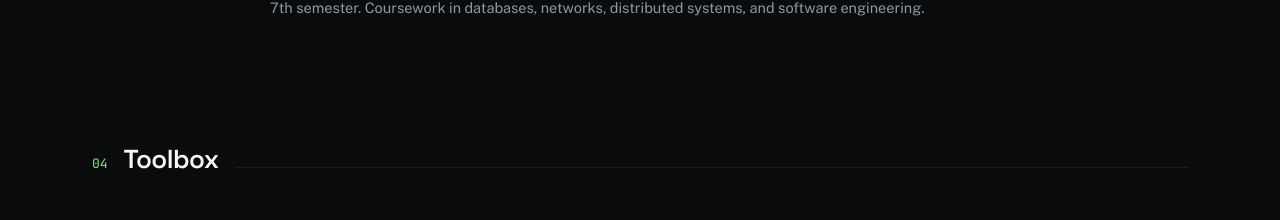
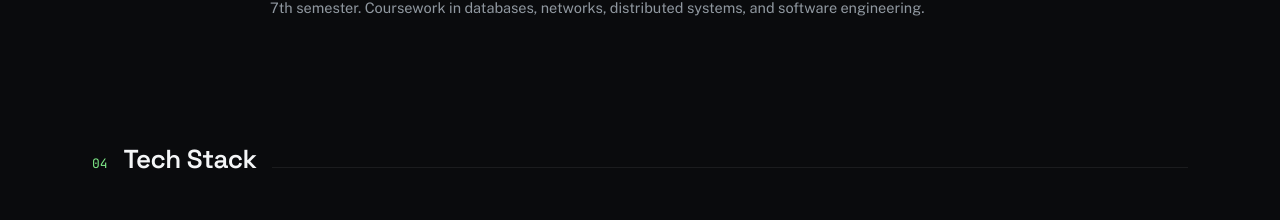
Before and after one commit to elyasbromand/portfolio, a Next.js app: page / in a window 1280 px wide. Shown: the part 3711-3931 px from the top of the page. Built offline with nearby package versions, Linux system fonts and the light colour scheme.

Commit message:
Change tool box to tech stack

```diff
--- a/components/Toolbox.tsx
+++ b/components/Toolbox.tsx
@@ -44,7 +44,7 @@ export default function Toolbox() {
 
   return (
     <section id="stack" style={{ padding: "72px 0 24px" }}>
-      <SectionHeading index="04" title="Toolbox" />
+      <SectionHeading index="04" title="Tech Stack" />
 
       {/* ── desktop: bracket tree ─────────────────────────────── */}
       <div ref={desktopRef} className={styles.desktop} data-drawn={drawn}>
```
